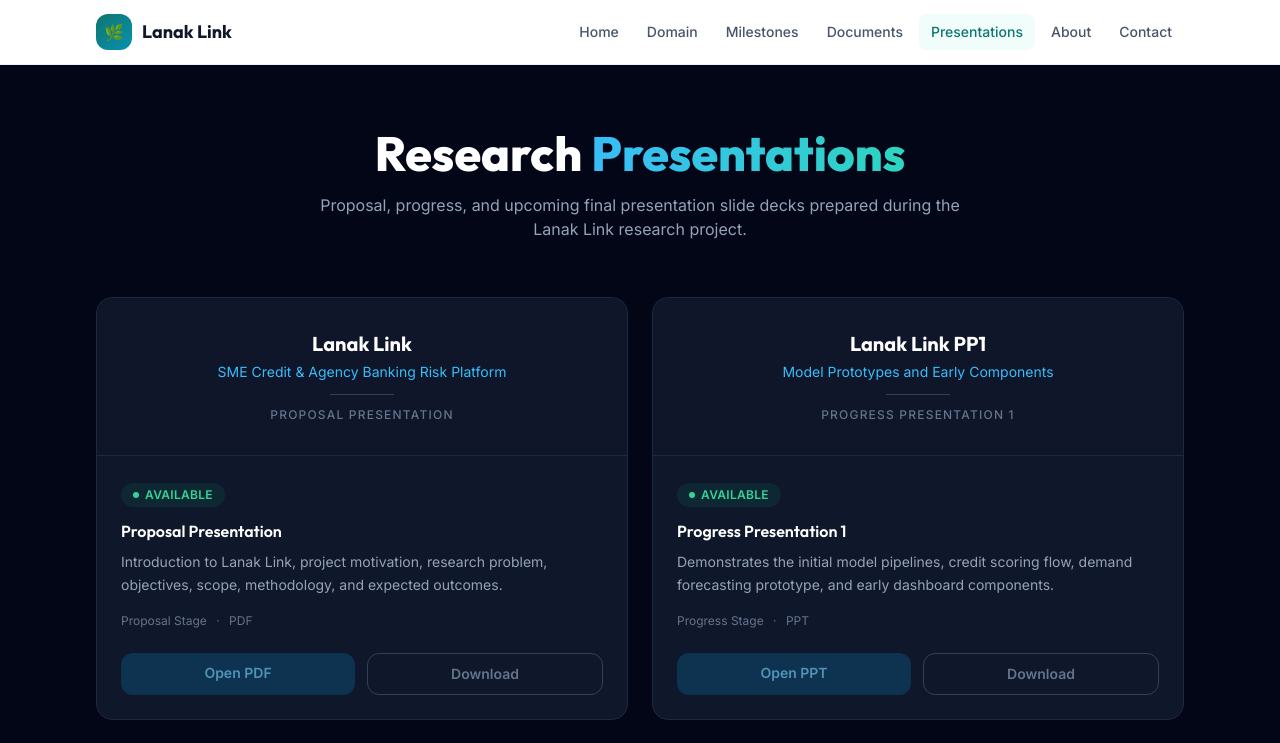
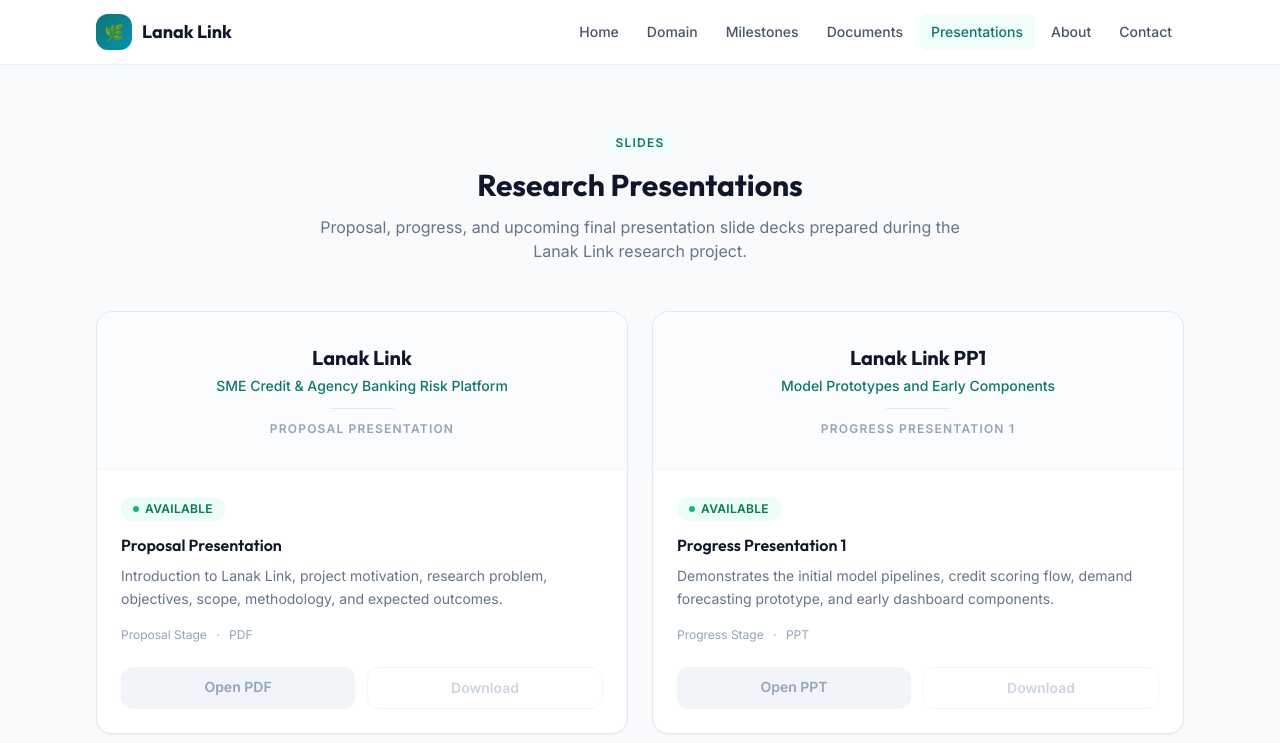
Before and after one commit to sathirapramudith123/RP-Website, a Next.js app in the folder rpwebsite/: page /presentations in a window 1280 px wide. Shown: the top 743 px of the page. Built offline with nearby package versions, Linux system fonts and the light colour scheme.

Commit message:
feat: update presentations page layout and styling for improved readability and user experience

```diff
--- a/rpwebsite/src/app/presentations/page.tsx
+++ b/rpwebsite/src/app/presentations/page.tsx
@@ -1,38 +1,31 @@
+import SectionHeader from "@/components/SectionHeader";
 import { presentations } from "@/data/content";
 import { cn } from "@/utils/cn";
 
 export default function PresentationsPage() {
   return (
-    <div className="bg-slate-950 py-16 text-slate-100">
-      <div className="container-page">
-        <div className="text-center">
-          <h1 className="font-display text-4xl font-extrabold text-white md:text-5xl">
-            Research{" "}
-            <span className="bg-gradient-to-r from-sky-400 to-brand-400 bg-clip-text text-transparent">
-              Presentations
-            </span>
-          </h1>
-          <p className="mx-auto mt-4 max-w-2xl text-slate-400">
-            Proposal, progress, and upcoming final presentation slide decks
-            prepared during the Lanak Link research project.
-          </p>
-        </div>
+    <div className="container-page py-16">
+      <SectionHeader
+        eyebrow="Slides"
+        title="Research Presentations"
+        subtitle="Proposal, progress, and upcoming final presentation slide decks prepared during the Lanak Link research project."
+        center
+      />
 
-        <div className="mt-14 grid gap-6 md:grid-cols-2">
+      <div className="mt-12 grid gap-6 md:grid-cols-2">
         {presentations.map((p) => {
           const isAvailable = p.status === "available";
           return (
-              <div
-                key={p.title}
-                className="overflow-hidden rounded-2xl border border-slate-800 bg-slate-900"
-              >
-                <div className="border-b border-slate-800 bg-slate-900/60 px-6 py-8 text-center">
-                  <h2 className="font-display text-xl font-bold text-white">
+            <div key={p.title} className="card overflow-hidden !p-0">
+              <div className="border-b border-slate-100 bg-slate-50/60 px-6 py-8 text-center">
+                <h2 className="font-display text-xl font-bold text-slate-900">
                   {p.title}
                 </h2>
-                  <p className="mt-1 text-sm text-sky-400">{p.subtitle}</p>
-                  <div className="mx-auto mt-3 h-px w-16 bg-slate-700" />
-                  <p className="mt-3 text-xs font-medium uppercase tracking-widest text-slate-500">
+                <p className="mt-1 text-sm font-medium text-brand-700">
+                  {p.subtitle}
+                </p>
+                <div className="mx-auto mt-3 h-px w-16 bg-slate-200" />
+                <p className="mt-3 text-xs font-semibold uppercase tracking-widest text-slate-400">
                   {p.tag}
                 </p>
               </div>
@@ -42,25 +35,25 @@ export default function PresentationsPage() {
                   className={cn(
                     "inline-flex items-center gap-1.5 rounded-full px-3 py-1 text-xs font-semibold uppercase tracking-wide",
                     isAvailable
-                        ? "bg-emerald-500/10 text-emerald-400"
-                        : "bg-amber-500/10 text-amber-400"
+                      ? "bg-emerald-50 text-emerald-700"
+                      : "bg-amber-50 text-amber-700"
                   )}
                 >
                   <span
                     className={cn(
                       "h-1.5 w-1.5 rounded-full",
-                        isAvailable ? "bg-emerald-400" : "bg-amber-400"
+                      isAvailable ? "bg-emerald-500" : "bg-amber-500"
                     )}
                   />
                   {isAvailable ? "Available" : "Upcoming"}
                 </span>
 
-                  <h3 className="mt-3 font-semibold text-white">{p.tag}</h3>
-                  <p className="mt-2 text-sm leading-relaxed text-slate-400">
+                <h3 className="mt-3 font-semibold text-slate-900">{p.tag}</h3>
+                <p className="mt-2 text-sm leading-relaxed text-slate-500">
                   {p.desc}
                 </p>
 
-                  <p className="mt-4 text-xs text-slate-500">
+                <p className="mt-4 text-xs text-slate-400">
                   {p.stage} <span className="mx-1.5">·</span> {p.fileType}
                 </p>
 
@@ -72,8 +65,8 @@ export default function PresentationsPage() {
                         className={cn(
                           "flex-1 rounded-xl px-4 py-2.5 text-center text-sm font-semibold transition",
                           p.available
-                              ? "bg-sky-500 text-white hover:bg-sky-400"
-                              : "cursor-not-allowed bg-sky-500/20 text-sky-300/60"
+                            ? "bg-brand text-white hover:bg-brand-800"
+                            : "cursor-not-allowed bg-slate-100 text-slate-400"
                         )}
                       >
                         {p.actionLabel}
@@ -84,15 +77,15 @@ export default function PresentationsPage() {
                         className={cn(
                           "flex-1 rounded-xl border px-4 py-2.5 text-center text-sm font-semibold transition",
                           p.available
-                              ? "border-sky-500/60 text-sky-300 hover:bg-sky-500/10"
-                              : "cursor-not-allowed border-slate-700 text-slate-500"
+                            ? "border-slate-200 text-slate-700 hover:bg-slate-50"
+                            : "cursor-not-allowed border-slate-100 text-slate-300"
                         )}
                       >
                         Download
                       </a>
                     </>
                   ) : (
-                      <span className="flex-1 rounded-xl border border-slate-700 px-4 py-2.5 text-center text-sm font-semibold text-slate-500">
+                    <span className="flex-1 rounded-xl bg-slate-100 px-4 py-2.5 text-center text-sm font-medium text-slate-400">
                       {p.actionLabel}
                     </span>
                   )}
@@ -103,11 +96,10 @@ export default function PresentationsPage() {
         })}
       </div>
 
-        <p className="mt-10 text-center text-xs text-slate-500">
+      <p className="mt-10 text-center text-xs text-slate-400">
         Put files in <code>/public/presentations/</code>, then set{" "}
         <code>available: true</code> in <code>content.ts</code>.
       </p>
     </div>
-    </div>
   );
 }
```
Lines whose indentation alone changed are shown as unchanged.
